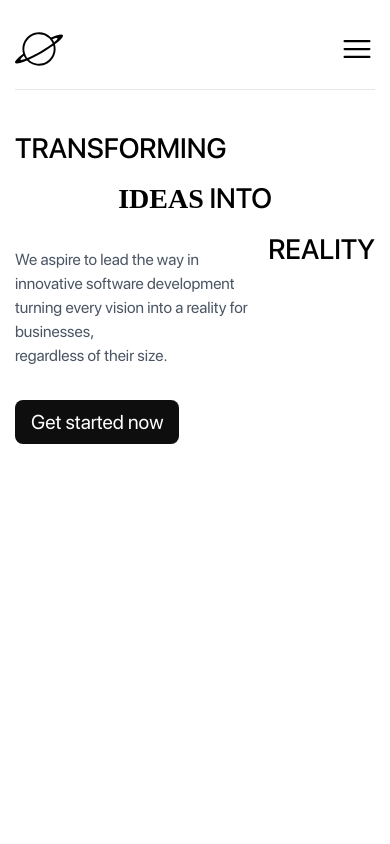
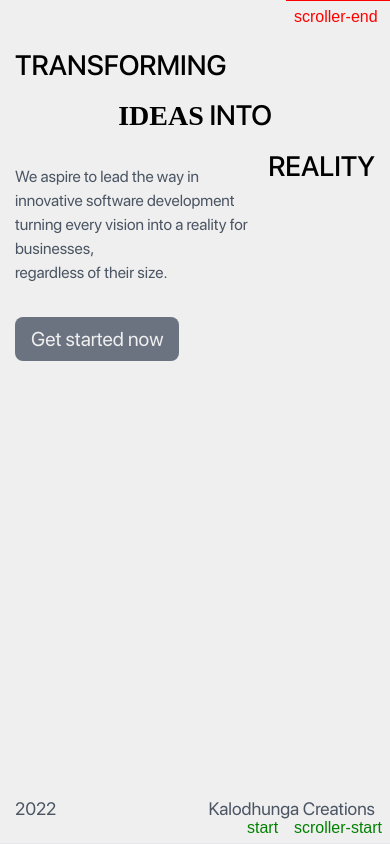
Before and after one commit to linushahs/kalodhunga-creation, a Next.js app: page / in a window 390 px wide. Shown: the top 844 px of the page. Built offline with nearby package versions, Linux system fonts and the light colour scheme.

Commit message:
Added animations to landing page

```diff
--- a/src/app/globals.css
+++ b/src/app/globals.css
@@ -91,11 +91,11 @@
 
 @layer components {
   .navbar {
-    @apply w-full px-[15px] sm:px-[25px] py-[25px] lg:py-[20px] lg:px-[50px] 3xl:px-[80px] 3xl:py-[60px];
+    @apply w-full h-[60px] pt-10;
   }
 
   .container {
-    @apply w-full px-[15px] sm:px-[25px] lg:px-[50px] 3xl:px-[80px];
+    @apply w-full bg-white px-[15px] sm:px-[25px] lg:px-[40px] 3xl:px-[80px];
   }
 
   .service-text {
--- a/src/components/Contact.tsx
+++ b/src/components/Contact.tsx
@@ -2,7 +2,7 @@ import Image from "next/image";
 import { socials } from "./utils/constants";
 
 const textFieldStyle =
-  "bg-text-input w-full xl:w-[600px] py-4 px-4 rounded-lg text-base sm:text-[20px]";
+  "bg-white w-full xl:w-[600px] py-4 px-4 rounded-lg text-base sm:text-[20px]";
 const textLabelStyle = "capitalize  text-base sm:text-[20px] font-medium";
 const fieldGroupStyle = "flex flex-col gap-3";
 
--- a/src/components/layout/Navbar.tsx
+++ b/src/components/layout/Navbar.tsx
@@ -30,9 +30,9 @@ function Navbar() {
   return (
     <nav
       id="home"
-      className="relative navbar bg-white z-40 flex items-center justify-between text-black "
+      className="relative container navbar z-40 flex items-center justify-between text-black "
     >
-      <div className="flex items-center justify-between w-full pb-4 border-b border-gray-200">
+      <div className="flex items-center justify-between w-full pb-4 border-b border-gray-300">
         <motion.div
           initial={{ y: "-100%", opacity: 0 }}
           animate={{ y: 0, opacity: 100, transition: { duration: 0.5 } }}
--- a/src/components/new/NewLandingPage.tsx
+++ b/src/components/new/NewLandingPage.tsx
@@ -1,10 +1,55 @@
 "use client";
 
+import gsap from "gsap";
+import { ScrollTrigger } from "gsap/ScrollTrigger";
 import Image from "next/image";
+import { useEffect, useLayoutEffect, useRef } from "react";
+gsap.registerPlugin(ScrollTrigger);
 
 function NewLandingPage() {
+  const containerRef = useRef<any>(null);
+  const imgRef = useRef<HTMLImageElement | null>(null);
+
+  useLayoutEffect(() => {
+    gsap.to(imgRef.current, {
+      y: -400,
+      duration: 1,
+      scrollTrigger: {
+        trigger: imgRef.current,
+        start: 0,
+        scrub: 2,
+      },
+    });
+
+    gsap.to(imgRef.current, {
+      scale: 3.2,
+      duration: 3,
+      scrollTrigger: {
+        trigger: imgRef.current,
+        start: 0,
+        end: "top top",
+        scrub: 2,
+        markers: true,
+      },
+    });
+
+    gsap.to(imgRef.current, {
+      opacity: 0,
+      delay: 4,
+      duration: 1,
+      scrollTrigger: {
+        trigger: imgRef.current,
+        start: "top -10%",
+        scrub: 2,
+      },
+    });
+  }, []);
+
   return (
-    <section className="relative container h-screen flex flex-col w-full mx-auto border-b border-gray-200">
+    <section
+      ref={containerRef}
+      className="fixed top-0 left-0 container h-screen flex flex-col w-full mx-auto border-b border-gray-200 pt-8 z-50"
+    >
       <h1 className="uppercase pt-4">TRANSFORMING</h1>
       <h1 className="text-center mt-4">
         <span className="idea-title">IDEAS</span> INTO
@@ -18,23 +63,27 @@ function NewLandingPage() {
             regardless of their size.
           </p>
 
-          <button className="bg-background py-2 px-4 text-white rounded-lg text-xl">
+          <button className="bg-gray-500 py-2 px-4 text-white rounded-lg text-xl">
             Get started now
           </button>
         </div>
         <h1 className="text-right mt-4">REALITY</h1>
       </div>
 
-      <div className="w-1/2 absolute -bottom-[38%] left-1/2 -translate-x-1/2 aspect-[16/9] mt-8">
+      <div className="container w-full absolute bottom-5 left-0 flex justify-between text-lg text-gray-600">
+        <h4>2022</h4>
+        <h4>Kalodhunga Creations</h4>
+      </div>
+
       <Image
+        ref={imgRef}
         src="/assets/landing-pic.png"
         alt="landing thumbnail"
         width={1000}
         height={800}
         priority={true}
-          className="w-full h-full"
+        className="w-1/3 absolute -bottom-[38%] left-1/2 -translate-x-1/2 aspect-[16/9]"
       />
-      </div>
     </section>
   );
 }
--- a/tailwind.config.ts
+++ b/tailwind.config.ts
@@ -14,6 +14,7 @@ const config: Config = {
       colors: {
         purple: "#A566F6",
         green: "#AEF666",
+        white: "#EFEFEF",
         background: "#0E0E0E",
         black: "#000",
         light: "#8C8C8C",
```
Lines whose indentation alone changed are shown as unchanged.
